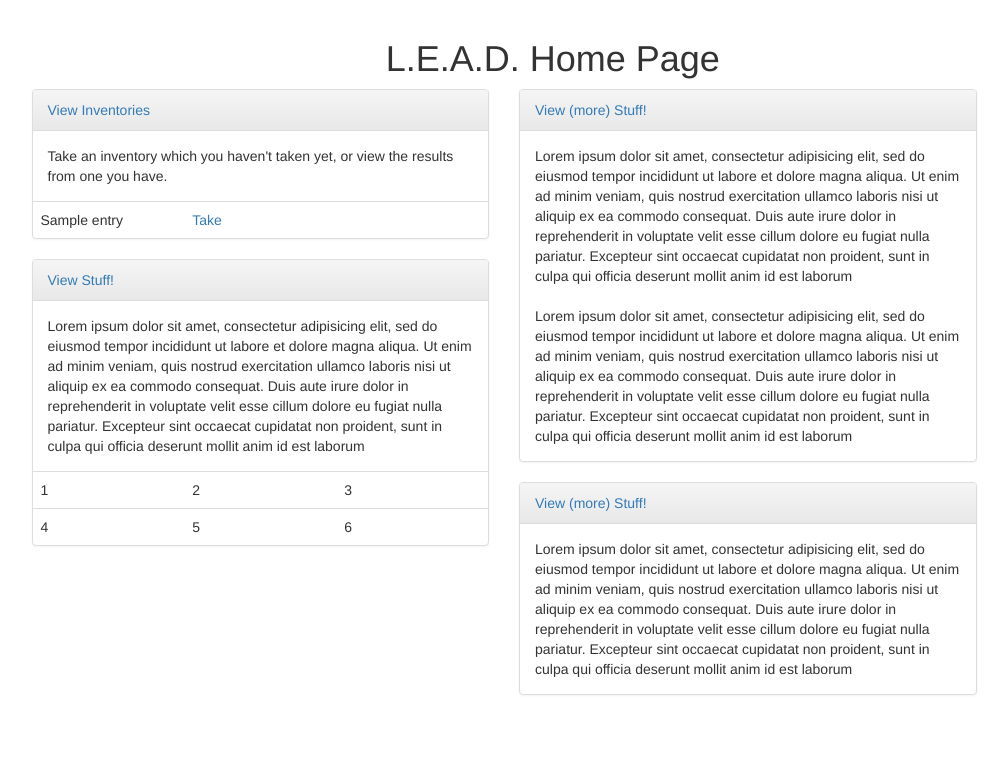
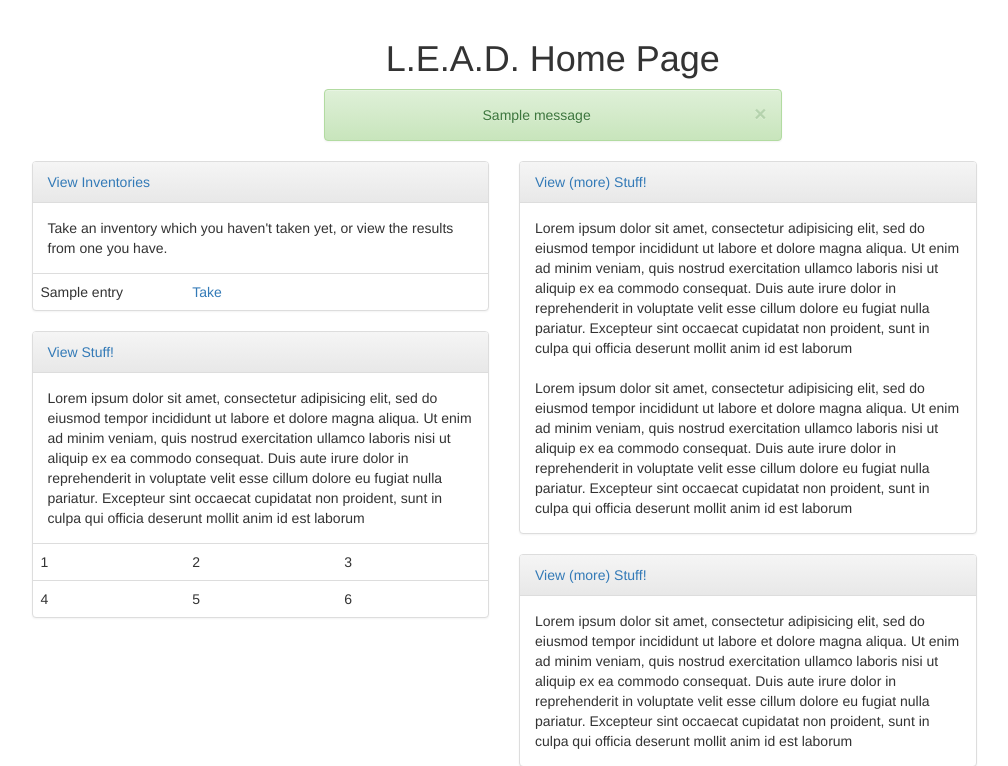
Before and after one commit to srmagura/goodnight-lead, a Django app: template app/templates/index.html in a window 1280 px wide. Shown: the part 51-817 px from the top of the page, without its empty margins (136-1144 px from the left). Before the commit the page ends 746 px from the top, so only its background shows below. Run offline with Django 3.2, Linux system fonts and the light colour scheme; the template is opened without the code that fills it: most values are stand-ins (such as "Sample title", 1, 10 or a date in 2020); one stand-in notice (Sample message) is shown; parts of the project's set-up code (start-up, migrations or seed data) failed here and were passed over; some libraries are stand-ins or nearby versions.

Commit message:
Changing user registration process
After registering, the user is now automatically logged in and
redirected to the index page, which displays a success alert.
index: Added ability to display messages
views: Adding automatic login and success message to the register view
login: Fixing link to logo icon

```diff
--- a/app/templates/index.html
+++ b/app/templates/index.html
@@ -6,6 +6,14 @@
         <div class="row">
             <div class="col-md-offset-4 col-md-5 text-center">
                 <h1>L.E.A.D. Home Page</h1>
+                {% if messages %}
+                    <div class="alert alert-success alert-dismissable">
+                        <button type="button" class="close" data-dismiss="alert" aria-hidden="true">&times;</button>
+                        {% for message in messages %}
+                            {{ message }}
+                        {% endfor %}
+                    </div>
+                {% endif %}
             </div>
         </div>
         <div class="row">
--- a/app/templates/login.html
+++ b/app/templates/login.html
@@ -9,7 +9,7 @@ Login
 <div class="container page-login">
     <div class="row">
         <div class="col-md-offset-4 col-md-4 title">
-            <img src="{% static 'app/logo.png' %}" />
+            <img src="{% static 'app/images/logo.png' %}" />
             <div>L.E.A.D.</div>
         </div>
     </div>
```
Also changed, not shown: app/views.py (+12 -4 lines).
